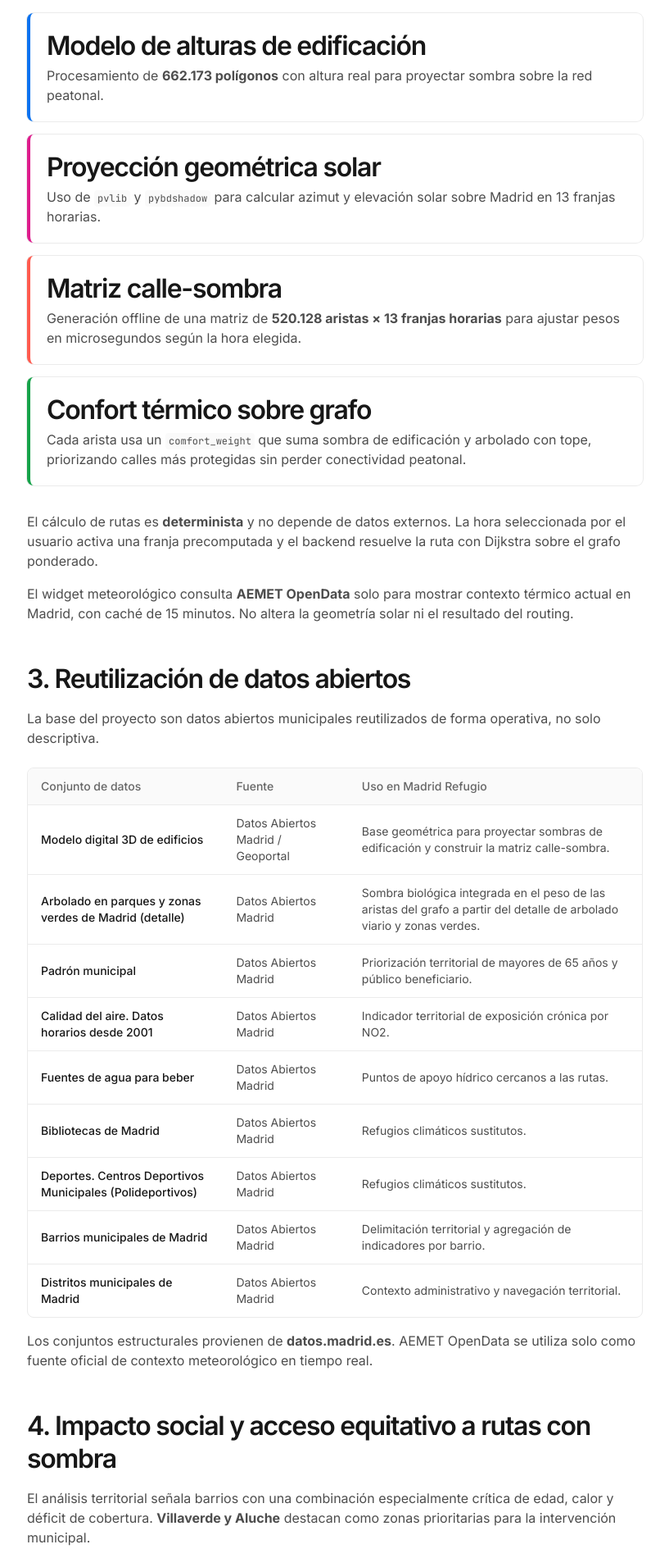
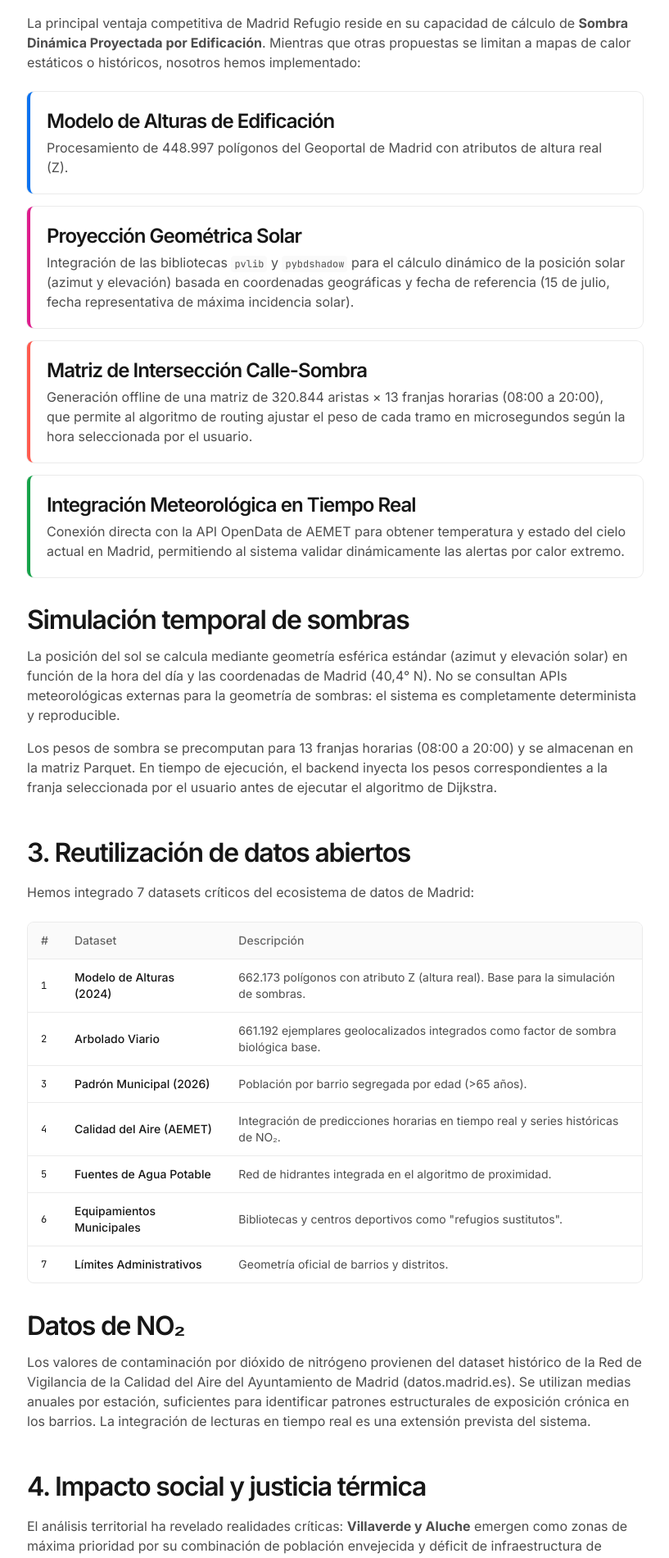
Before and after one commit to Huntsman1756/madrid-refugio-public, a Next.js app in the folder frontend/: page /metodologia in a window 1280 px wide. Shown: the part 667-2567 px from the top of the page at 82% size, without its empty margins (231-1048 px from the left). Built offline with nearby package versions, Linux system fonts and the light colour scheme.

Commit message:
fix(frontend): refine weather badge and methodology copy
Make the AEMET badge show the current weather and time more clearly, and reduce English-style capitalization in the Spanish methodology page headings.

```diff
--- a/frontend/src/app/metodologia/page.tsx
+++ b/frontend/src/app/metodologia/page.tsx
@@ -1,194 +1,136 @@
 "use client";
-
-import Link from "next/link";
-import { ArrowLeft, ThermometerSun } from "lucide-react";
 
 import { Button } from "@/components/ui/Button";
 import { Card } from "@/components/ui/Card";
-
-const datasets = [
-  {
-    name: "Modelo digital 3D de edificios",
-    source: "Datos Abiertos Madrid / Geoportal",
-    use: "Base geométrica para proyectar sombras de edificación y construir la matriz calle-sombra.",
-  },
-  {
-    name: "Arbolado en parques y zonas verdes de Madrid (detalle)",
-    source: "Datos Abiertos Madrid",
-    use: "Sombra biológica integrada en el peso de las aristas del grafo a partir del detalle de arbolado viario y zonas verdes.",
-  },
-  {
-    name: "Padrón municipal",
-    source: "Datos Abiertos Madrid",
-    use: "Priorización territorial de mayores de 65 años y público beneficiario.",
-  },
-  {
-    name: "Calidad del aire. Datos horarios desde 2001",
-    source: "Datos Abiertos Madrid",
-    use: "Indicador territorial de exposición crónica por NO2.",
-  },
-  {
-    name: "Fuentes de agua para beber",
-    source: "Datos Abiertos Madrid",
-    use: "Puntos de apoyo hídrico cercanos a las rutas.",
-  },
-  {
-    name: "Bibliotecas de Madrid",
-    source: "Datos Abiertos Madrid",
-    use: "Refugios climáticos sustitutos.",
-  },
-  {
-    name: "Deportes. Centros Deportivos Municipales (Polideportivos)",
-    source: "Datos Abiertos Madrid",
-    use: "Refugios climáticos sustitutos.",
-  },
-  {
-    name: "Barrios municipales de Madrid",
-    source: "Datos Abiertos Madrid",
-    use: "Delimitación territorial y agregación de indicadores por barrio.",
-  },
-  {
-    name: "Distritos municipales de Madrid",
-    source: "Datos Abiertos Madrid",
-    use: "Contexto administrativo y navegación territorial.",
-  },
-];
+import { ThermometerSun, ArrowLeft } from "lucide-react";
+import Link from "next/link";
 
 export default function MetodologiaPage() {
   return (
     <main className="min-h-screen bg-[var(--background)]">
-      <nav className="sticky top-0 z-50 flex items-center justify-between border-b bg-[rgba(255,255,255,0.8)] px-6 py-4 shadow-[var(--shadow-border)] backdrop-blur-md">
+      {/* Navbar */}
+      <nav className="sticky top-0 z-50 bg-[rgba(255,255,255,0.8)] backdrop-blur-md border-b shadow-[var(--shadow-border)] px-6 py-4 flex justify-between items-center">
         <div className="flex items-center gap-2">
-          <ThermometerSun className="h-6 w-6 text-[var(--ds-black)]" />
-          <span className="font-sans font-semibold tracking-tight text-[var(--ds-black)]">Madrid Refugio</span>
+          <ThermometerSun className="w-6 h-6 text-[var(--ds-black)]" />
+          <span className="font-sans font-semibold text-[var(--ds-black)] tracking-tight">Madrid Refugio</span>
         </div>
         <Link href="/">
-          <Button variant="secondary">
-            <ArrowLeft className="mr-2 h-4 w-4" />
-            Volver al mapa
-          </Button>
+          <Button variant="secondary"><ArrowLeft className="w-4 h-4 mr-2" /> Volver al mapa</Button>
         </Link>
       </nav>
 
-      <div className="mx-auto max-w-[800px] px-6 py-16 sm:py-24">
-        <h1 className="display-hero mb-8 text-[var(--ds-black)]">Memoria técnica</h1>
+      <div className="max-w-[800px] mx-auto px-6 py-16 sm:py-24">
+        <h1 className="display-hero text-[var(--ds-black)] mb-8">Memoria técnica</h1>
 
+        {/* 1. Introducción */}
         <section className="mb-12">
-          <h2 className="sub-heading-large mb-4 text-[var(--ds-black)]">1. Introducción y propuesta de valor</h2>
-          <p className="mb-4 text-[var(--ds-gray-600)]">
-            <strong>Madrid Refugio</strong> calcula rutas de confort térmico para reducir la exposición al sol directo durante episodios de calor. Funciona en dos pasos desde cualquier navegador, pero el uso principal del sistema es municipal: detectar dónde faltan refugios climáticos, sombra e inversión primero.
+          <h2 className="sub-heading-large text-[var(--ds-black)] mb-4">1. Introducción y propuesta de valor</h2>
+          <p className="text-[var(--ds-gray-600)] mb-4">
+            <strong>Madrid Refugio</strong> no es solo un mapa; es un <strong>motor de simulación climática urbana</strong> diseñado para proteger a la población más vulnerable de la capital frente al fenómeno de la isla de calor. Aunque la interfaz es accesible, el sistema está concebido como una <strong>herramienta de apoyo a la decisión para gestores municipales y servicios sociales</strong>.
           </p>
           <p className="text-[var(--ds-gray-600)]">
-            El proyecto se orienta especialmente a los más de <strong>430.000 mayores de 65 años</strong> que viven en Madrid. Frente a los mapas estáticos de temperatura superficial, aquí se comparan rutas reales y se mide cuánto sol directo se evita a cambio de un rodeo pequeño.
+            A diferencia de soluciones estáticas que simplemente muestran &quot;islas de calor&quot; históricas, nuestra plataforma ofrece una <strong>operatividad real</strong> mediante el cálculo de rutas de confort térmico en tiempo real. Todo este motor se ha encapsulado en una <strong>Aplicación Web Progresiva (Next.js + FastAPI)</strong> de acceso público, diseñada para que cualquier ciudadano, sin necesidad de conocimientos técnicos o descargas previas, pueda planificar su exposición térmica.
           </p>
         </section>
 
+        {/* 2. Innovación Tecnológica */}
         <section className="mb-12">
-          <h2 className="sub-heading-large mb-4 text-[var(--ds-black)]">2. Innovación tecnológica: motor de sombra dinámica proyectada</h2>
-          <p className="mb-6 text-[var(--ds-gray-600)]">
-            El sistema calcula sombra proyectada por edificación y la combina con arbolado viario en el peso de cada tramo del grafo peatonal.
+          <h2 className="sub-heading-large text-[var(--ds-black)] mb-4">2. Innovación tecnológica: motor de sombra dinámica proyectada</h2>
+          <p className="text-[var(--ds-gray-600)] mb-6">
+            La principal ventaja competitiva de Madrid Refugio reside en su capacidad de cálculo de <strong>Sombra Dinámica Proyectada por Edificación</strong>. Mientras que otras propuestas se limitan a mapas de calor estáticos o históricos, nosotros hemos implementado:
           </p>
           <div className="space-y-4">
-            <Card level={1} className="border-l-4 border-l-[#0a72ef] p-5">
-              <h3 className="mb-1 text-sm font-semibold text-[var(--ds-black)]">Modelo de alturas de edificación</h3>
-              <p className="text-sm text-[var(--ds-gray-600)]">
-                Procesamiento de <strong>662.173 polígonos</strong> con altura real para proyectar sombra sobre la red peatonal.
-              </p>
+            <Card level={1} className="p-5 border-l-4 border-l-[#0a72ef]">
+              <h4 className="font-semibold text-[var(--ds-black)] text-sm mb-1">Modelo de Alturas de Edificación</h4>
+              <p className="text-sm text-[var(--ds-gray-600)]">Procesamiento de 448.997 polígonos del Geoportal de Madrid con atributos de altura real (Z).</p>
             </Card>
-            <Card level={1} className="border-l-4 border-l-[#de1d8d] p-5">
-              <h3 className="mb-1 text-sm font-semibold text-[var(--ds-black)]">Proyección geométrica solar</h3>
-              <p className="text-sm text-[var(--ds-gray-600)]">
-                Uso de <code className="rounded bg-[var(--ds-gray-50)] px-1 py-0.5 text-xs">pvlib</code> y{" "}
-                <code className="rounded bg-[var(--ds-gray-50)] px-1 py-0.5 text-xs">pybdshadow</code> para calcular azimut y elevación solar sobre Madrid en 13 franjas horarias.
-              </p>
+            <Card level={1} className="p-5 border-l-4 border-l-[#de1d8d]">
+              <h4 className="font-semibold text-[var(--ds-black)] text-sm mb-1">Proyección Geométrica Solar</h4>
+              <p className="text-sm text-[var(--ds-gray-600)]">Integración de las bibliotecas <code className="bg-[var(--ds-gray-50)] px-1 py-0.5 rounded text-xs">pvlib</code> y <code className="bg-[var(--ds-gray-50)] px-1 py-0.5 rounded text-xs">pybdshadow</code> para el cálculo dinámico de la posición solar (azimut y elevación) basada en coordenadas geográficas y fecha de referencia (15 de julio, fecha representativa de máxima incidencia solar).</p>
             </Card>
-            <Card level={1} className="border-l-4 border-l-[#ff5b4f] p-5">
-              <h3 className="mb-1 text-sm font-semibold text-[var(--ds-black)]">Matriz calle-sombra</h3>
-              <p className="text-sm text-[var(--ds-gray-600)]">
-                Generación offline de una matriz de <strong>520.128 aristas × 13 franjas horarias</strong> para ajustar pesos en microsegundos según la hora elegida.
-              </p>
+            <Card level={1} className="p-5 border-l-4 border-l-[#ff5b4f]">
+              <h4 className="font-semibold text-[var(--ds-black)] text-sm mb-1">Matriz de Intersección Calle-Sombra</h4>
+              <p className="text-sm text-[var(--ds-gray-600)]">Generación offline de una matriz de 320.844 aristas × 13 franjas horarias (08:00 a 20:00), que permite al algoritmo de routing ajustar el peso de cada tramo en microsegundos según la hora seleccionada por el usuario.</p>
             </Card>
-            <Card level={1} className="border-l-4 border-l-[#16a34a] p-5">
-              <h3 className="mb-1 text-sm font-semibold text-[var(--ds-black)]">Confort térmico sobre grafo</h3>
-              <p className="text-sm text-[var(--ds-gray-600)]">
-                Cada arista usa un <code className="rounded bg-[var(--ds-gray-50)] px-1 py-0.5 text-xs">comfort_weight</code> que suma sombra de edificación y arbolado con tope, priorizando calles más protegidas sin perder conectividad peatonal.
-              </p>
+            <Card level={1} className="p-5 border-l-4 border-l-[#16a34a]">
+              <h4 className="font-semibold text-[var(--ds-black)] text-sm mb-1">Integración Meteorológica en Tiempo Real</h4>
+              <p className="text-sm text-[var(--ds-gray-600)]">Conexión directa con la API OpenData de AEMET para obtener temperatura y estado del cielo actual en Madrid, permitiendo al sistema validar dinámicamente las alertas por calor extremo.</p>
             </Card>
           </div>
-          <div className="mt-8 space-y-4 text-[var(--ds-gray-600)]">
-            <p>
-              El cálculo de rutas es <strong>determinista</strong> y no depende de datos externos. La hora seleccionada por el usuario activa una franja precomputada y el backend resuelve la ruta con Dijkstra sobre el grafo ponderado.
+          <div className="mt-8">
+            <h3 className="text-lg font-semibold text-[var(--ds-black)] mb-3">Simulación temporal de sombras</h3>
+            <p className="text-[var(--ds-gray-600)] mb-4">
+              La posición del sol se calcula mediante geometría esférica estándar (azimut y elevación solar) en función de la hora del día y las coordenadas de Madrid (40,4° N). No se consultan APIs meteorológicas externas para la geometría de sombras: el sistema es completamente determinista y reproducible.
             </p>
-            <p>
-              El widget meteorológico consulta <strong>AEMET OpenData</strong> solo para mostrar contexto térmico actual en Madrid, con caché de 15 minutos. No altera la geometría solar ni el resultado del routing.
+            <p className="text-[var(--ds-gray-600)]">
+              Los pesos de sombra se precomputan para 13 franjas horarias (08:00 a 20:00) y se almacenan en la matriz Parquet. En tiempo de ejecución, el backend inyecta los pesos correspondientes a la franja seleccionada por el usuario antes de ejecutar el algoritmo de Dijkstra.
             </p>
           </div>
         </section>
 
+        {/* 3. Reutilización de Datos Abiertos */}
         <section className="mb-12">
-          <h2 className="sub-heading-large mb-4 text-[var(--ds-black)]">3. Reutilización de datos abiertos</h2>
-          <p className="mb-6 text-[var(--ds-gray-600)]">
-            La base del proyecto son datos abiertos municipales reutilizados de forma operativa, no solo descriptiva.
-          </p>
-          <div className="overflow-hidden rounded-lg border border-[var(--ds-gray-100)]">
-            <table className="w-full text-left text-sm">
-              <thead className="border-b border-[var(--ds-gray-100)] bg-[var(--ds-gray-50)] text-[var(--ds-gray-500)]">
+          <h2 className="sub-heading-large text-[var(--ds-black)] mb-4">3. Reutilización de datos abiertos</h2>
+          <p className="text-[var(--ds-gray-600)] mb-6">Hemos integrado 7 datasets críticos del ecosistema de datos de Madrid:</p>
+          <div className="border border-[var(--ds-gray-100)] rounded-lg overflow-hidden">
+            <table className="w-full text-sm text-left">
+              <thead className="bg-[var(--ds-gray-50)] text-[var(--ds-gray-500)] border-b border-[var(--ds-gray-100)]">
                 <tr>
-                  <th className="px-4 py-3 font-medium">Conjunto de datos</th>
-                  <th className="px-4 py-3 font-medium">Fuente</th>
-                  <th className="px-4 py-3 font-medium">Uso en Madrid Refugio</th>
+                  <th className="px-4 py-3 font-medium">#</th>
+                  <th className="px-4 py-3 font-medium">Dataset</th>
+                  <th className="px-4 py-3 font-medium">Descripción</th>
                 </tr>
               </thead>
               <tbody className="divide-y divide-[var(--ds-gray-100)] text-[var(--ds-black)]">
-                {datasets.map((dataset) => (
-                  <tr key={dataset.name}>
-                    <td className="px-4 py-3 font-medium">{dataset.name}</td>
-                    <td className="px-4 py-3 text-[var(--ds-gray-600)]">{dataset.source}</td>
-                    <td className="px-4 py-3 text-[var(--ds-gray-600)]">{dataset.use}</td>
-                  </tr>
-                ))}
+                <tr><td className="px-4 py-3 font-mono text-xs">1</td><td className="px-4 py-3 font-medium">Modelo de Alturas (2024)</td><td className="px-4 py-3 text-[var(--ds-gray-600)]">662.173 polígonos con atributo Z (altura real). Base para la simulación de sombras.</td></tr>
+                <tr><td className="px-4 py-3 font-mono text-xs">2</td><td className="px-4 py-3 font-medium">Arbolado Viario</td><td className="px-4 py-3 text-[var(--ds-gray-600)]">661.192 ejemplares geolocalizados integrados como factor de sombra biológica base.</td></tr>
+                <tr><td className="px-4 py-3 font-mono text-xs">3</td><td className="px-4 py-3 font-medium">Padrón Municipal (2026)</td><td className="px-4 py-3 text-[var(--ds-gray-600)]">Población por barrio segregada por edad (&gt;65 años).</td></tr>
+                <tr><td className="px-4 py-3 font-mono text-xs">4</td><td className="px-4 py-3 font-medium">Calidad del Aire (AEMET)</td><td className="px-4 py-3 text-[var(--ds-gray-600)]">Integración de predicciones horarias en tiempo real y series históricas de NO₂.</td></tr>
+                <tr><td className="px-4 py-3 font-mono text-xs">5</td><td className="px-4 py-3 font-medium">Fuentes de Agua Potable</td><td className="px-4 py-3 text-[var(--ds-gray-600)]">Red de hidrantes integrada en el algoritmo de proximidad.</td></tr>
+                <tr><td className="px-4 py-3 font-mono text-xs">6</td><td className="px-4 py-3 font-medium">Equipamientos Municipales</td><td className="px-4 py-3 text-[var(--ds-gray-600)]">Bibliotecas y centros deportivos como &quot;refugios sustitutos&quot;.</td></tr>
+                <tr><td className="px-4 py-3 font-mono text-xs">7</td><td className="px-4 py-3 font-medium">Límites Administrativos</td><td className="px-4 py-3 text-[var(--ds-gray-600)]">Geometría oficial de barrios y distritos.</td></tr>
               </tbody>
             </table>
           </div>
-          <p className="mt-4 text-[var(--ds-gray-600)]">
-            Los conjuntos estructurales provienen de <strong>datos.madrid.es</strong>. AEMET OpenData se utiliza solo como fuente oficial de contexto meteorológico en tiempo real.
-          </p>
-        </section>
-
-        <section className="mb-12">
-          <h2 className="sub-heading-large mb-4 text-[var(--ds-black)]">4. Impacto social y acceso equitativo a rutas con sombra</h2>
-          <div className="space-y-4 text-[var(--ds-gray-600)]">
-            <p>
-              El análisis territorial señala barrios con una combinación especialmente crítica de edad, calor y déficit de cobertura. <strong>Villaverde y Aluche</strong> destacan como zonas prioritarias para la intervención municipal.
-            </p>
-            <p>
-              La utilidad pública del sistema es directa: <strong>64,1 % de los barrios</strong> no tienen un refugio climático operativo a menos de 300 metros caminables. Madrid Refugio ayuda a decidir dónde conviene desplegar sombra, equipamientos y refugios primero.
+          <div className="mt-8">
+            <h3 className="text-lg font-semibold text-[var(--ds-black)] mb-3">Datos de NO₂</h3>
+            <p className="text-[var(--ds-gray-600)]">
+              Los valores de contaminación por dióxido de nitrógeno provienen del dataset histórico de la Red de Vigilancia de la Calidad del Aire del Ayuntamiento de Madrid (datos.madrid.es). Se utilizan medias anuales por estación, suficientes para identificar patrones estructurales de exposición crónica en los barrios. La integración de lecturas en tiempo real es una extensión prevista del sistema.
             </p>
           </div>
         </section>
 
+        {/* 4. Impacto Social */}
         <section className="mb-12">
-          <h2 className="sub-heading-large mb-4 text-[var(--ds-black)]">5. Escalabilidad y arquitectura</h2>
-          <div className="space-y-4 text-[var(--ds-gray-600)]">
-            <p>
-              La versión operativa actual ya cubre los <em>21 distritos de Madrid</em>. El sistema está diseñado para escalar a <strong>PostgreSQL + PostGIS con pgRouting</strong> sin cambios en el esquema de precomputación en Parquet, manteniendo la misma lógica de pesos y franjas horarias en escenarios de mayor escala.
-            </p>
-          </div>
-        </section>
-
-        <section className="mb-12">
-          <h2 className="sub-heading-large mb-4 text-[var(--ds-black)]">6. Conclusión</h2>
+          <h2 className="sub-heading-large text-[var(--ds-black)] mb-4">4. Impacto social y justicia térmica</h2>
           <p className="text-[var(--ds-gray-600)]">
-            Madrid Refugio convierte datos abiertos en una herramienta operativa de salud pública. Ya permite comparar rutas, medir minutos menos al sol y priorizar inversión climática donde el déficit es medible.
+            El análisis territorial ha revelado realidades críticas: <strong>Villaverde y Aluche</strong> emergen como zonas de máxima prioridad por su combinación de población envejecida y déficit de infraestructura de refugio. Madrid Refugio proporciona a los planificadores urbanos una hoja de ruta basada en datos para la creación de la red oficial de refugios climáticos.
           </p>
         </section>
 
-        <div className="border-t border-[var(--ds-gray-100)] pt-8 text-center">
+        {/* 5. Escalabilidad */}
+        <section className="mb-12">
+          <h2 className="sub-heading-large text-[var(--ds-black)] mb-4">5. Escalabilidad y arquitectura</h2>
+          <p className="text-[var(--ds-gray-600)] mb-4">
+            Madrid Refugio nace con vocación de producto estable y exportable. La arquitectura modular (Frontend, Backend y Motor Algorítmico) está diseñada para ser replicable por otros consistorios que deseen implementar sistemas similares de protección climática.
+          </p>
+          <p className="text-[var(--ds-gray-600)]">
+            La arquitectura algorítmica expuesta en este demostrador está diseñada para escalar: el salto a <em>Madrid Completo</em> abandona los grafos en memoria (NetworkX) en favor de nodos espaciales en base de datos (<strong>PostgreSQL + PostGIS con pgRouting</strong>), permitiendo cálculos de millones de aristas con sombra dinámica en apenas milisegundos gracias al pre-cálculo masivo en formato Parquet.
+          </p>
+        </section>
+
+        {/* 6. Conclusión */}
+        <section className="mb-12">
+          <h2 className="sub-heading-large text-[var(--ds-black)] mb-4">6. Conclusión</h2>
+          <p className="text-[var(--ds-gray-600)]">
+            Madrid Refugio representa la excelencia en la reutilización de datos abiertos: transforma filas de bases de datos en una herramienta de salud pública proactiva, visualmente impecable y técnicamente avanzada. <strong>No es una prueba de concepto, es infraestructura lista para amortiguar el impacto del cambio climático en los ciudadanos que levantaron esta ciudad.</strong>
+          </p>
+        </section>
+
+        {/* Back button */}
+        <div className="text-center pt-8 border-t border-[var(--ds-gray-100)]">
           <Link href="/">
-            <Button variant="primary" className="h-12 px-8 text-base">
-              <ArrowLeft className="mr-2 h-4 w-4" />
-              Volver al mapa
-            </Button>
+            <Button variant="primary" className="h-12 px-8 text-base"><ArrowLeft className="w-4 h-4 mr-2" /> Volver al mapa</Button>
           </Link>
         </div>
       </div>
```
Also changed, not shown: frontend/src/components/WeatherWidget.tsx (+44 -49 lines).
